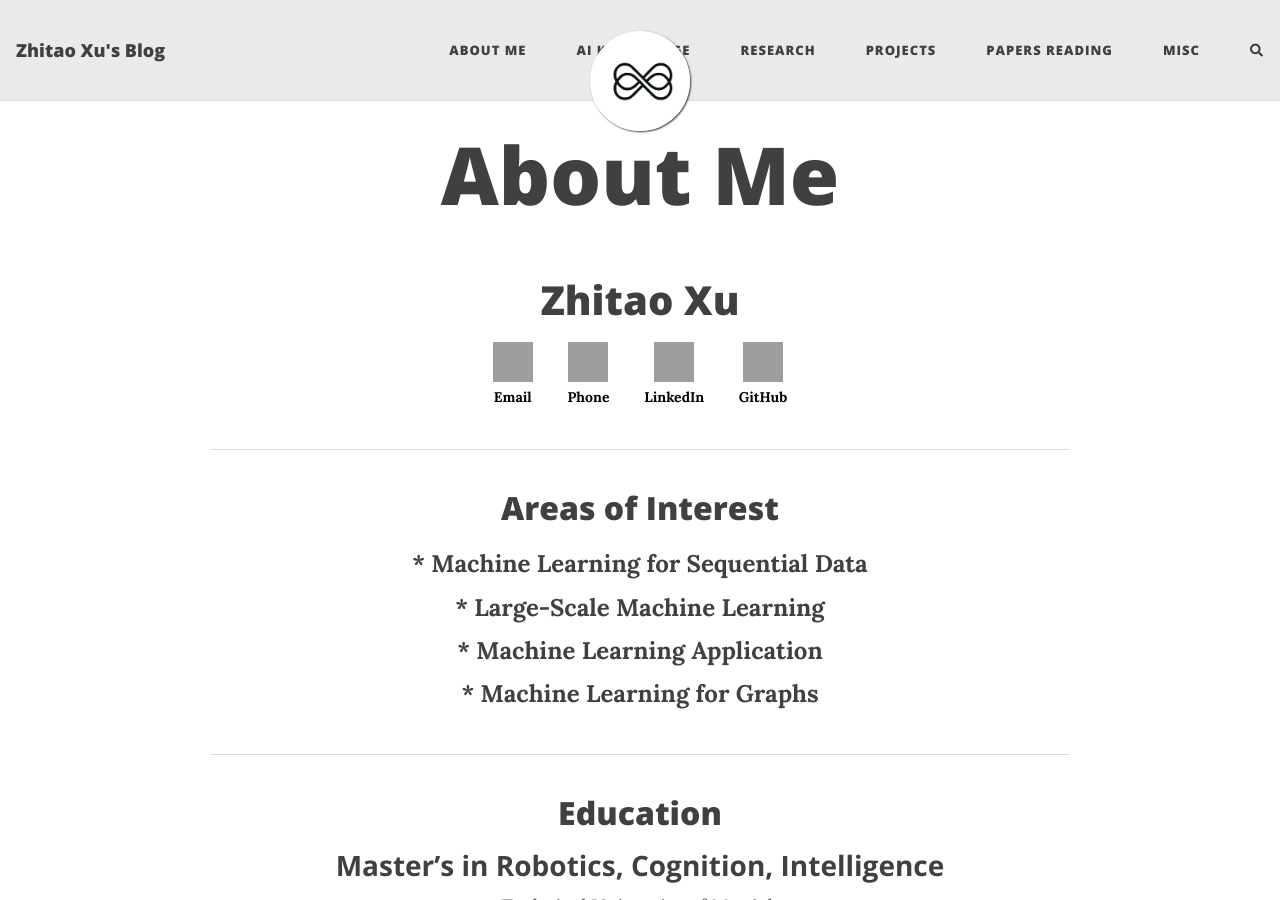
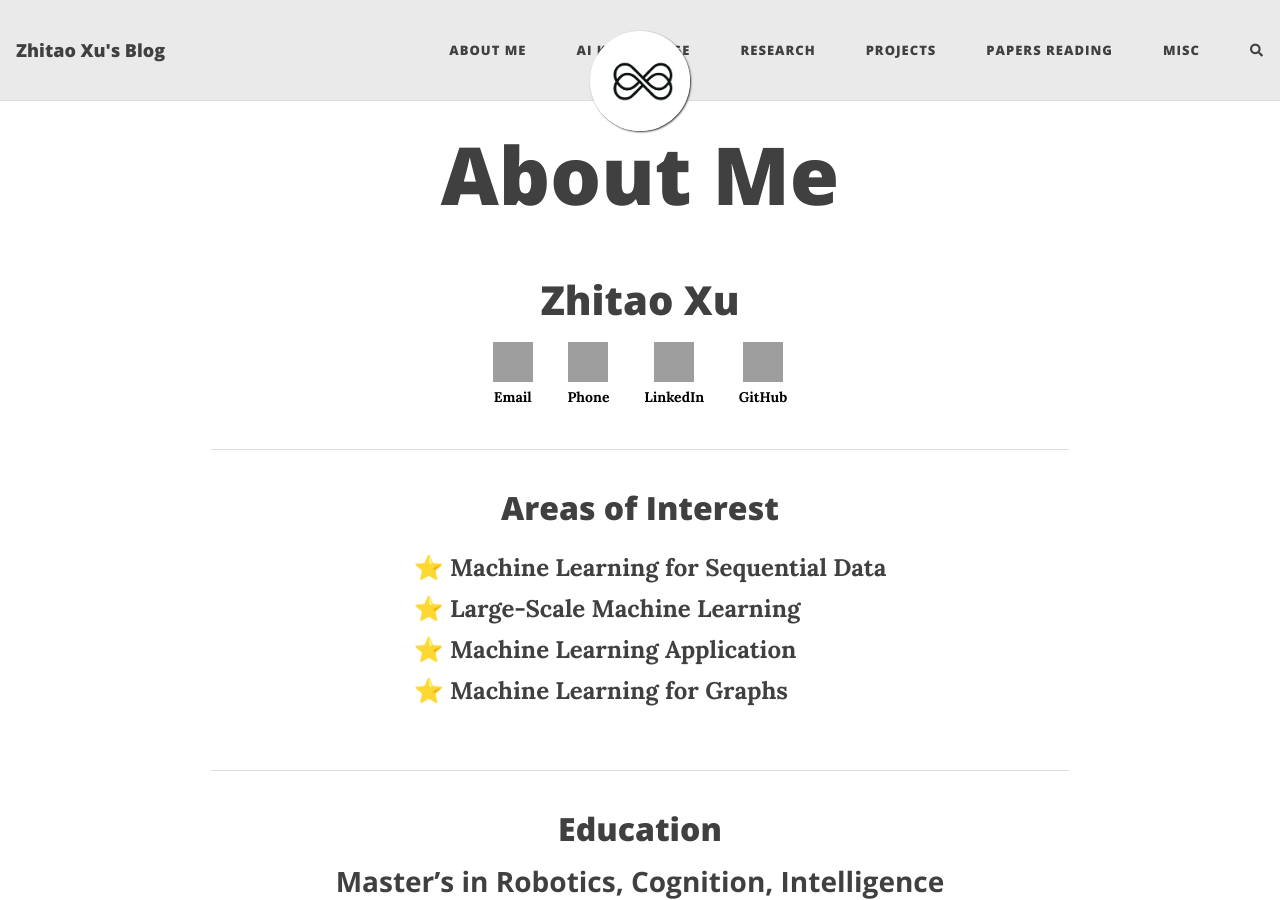
Before and after one commit to HerrXu01/herrxu01.github.io, a Jekyll site: the page built from aboutme.md, in a window 1280 px wide and 900 px high. Built offline with Jekyll 4.4.1, drawn with Linux system fonts in a browser that asks for light colours; comment, search, counter and statistics services are not loaded; grey boxes are pictures that could not be loaded.

Commit message:
modify aboutme.md

```diff
--- a/aboutme.md
+++ b/aboutme.md
@@ -30,10 +30,12 @@ class: resume-page
 ## Areas of Interest
 
 <div style="text-align: center; margin-bottom: 40px;">
-  <p style="font-size: 1.5rem; font-weight: bold; margin: 5px 0;">* Machine Learning for Sequential Data</p>
-  <p style="font-size: 1.5rem; font-weight: bold; margin: 5px 0;">* Large-Scale Machine Learning</p>
-  <p style="font-size: 1.5rem; font-weight: bold; margin: 5px 0;">* Machine Learning Application</p>
-  <p style="font-size: 1.5rem; font-weight: bold; margin: 5px 0;">* Machine Learning for Graphs</p>
+  <ul style="display: inline-block; text-align: left; font-size: 1.5rem; font-weight: bold; list-style-type: none; padding: 0;">
+    <li>⭐ Machine Learning for Sequential Data</li>
+    <li>⭐ Large-Scale Machine Learning</li>
+    <li>⭐ Machine Learning Application</li>
+    <li>⭐ Machine Learning for Graphs</li>
+  </ul>
 </div>
 
 ---
```
